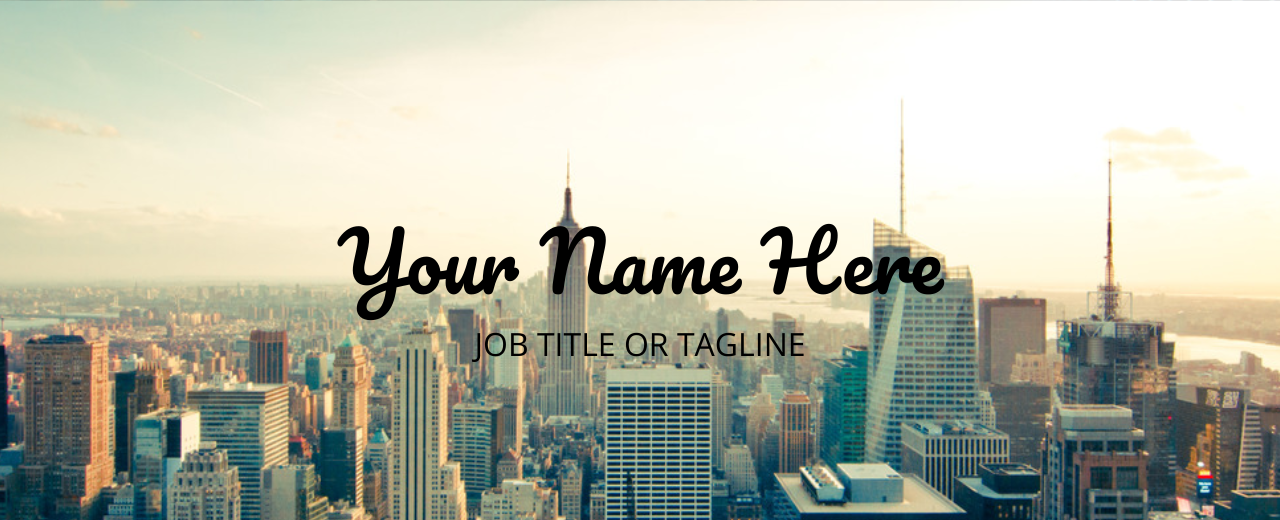
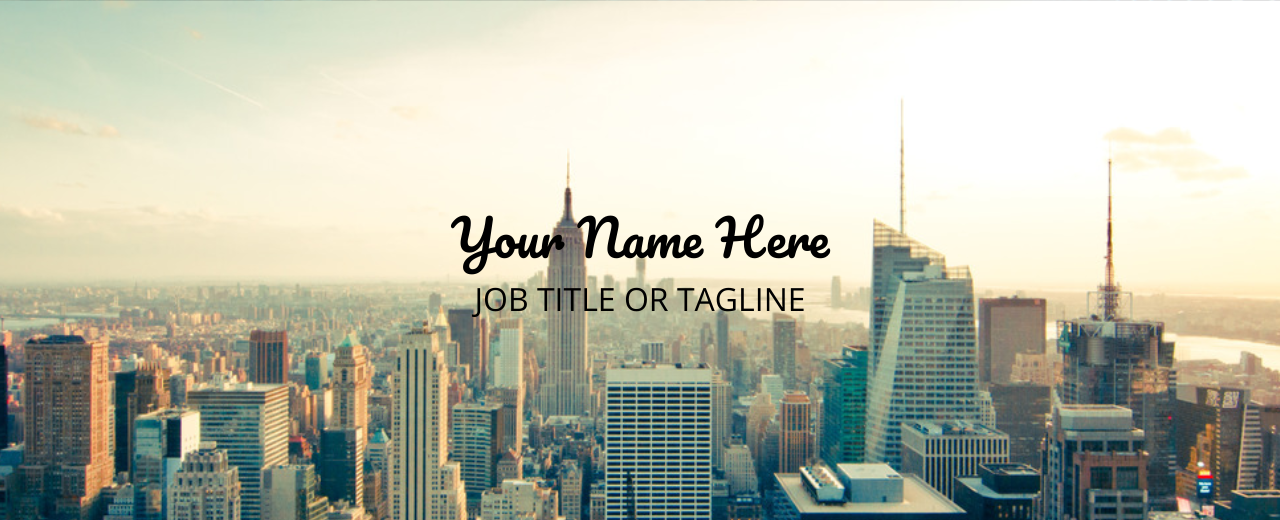
Before and after one commit to jess-llc/jess-llc.github.io, a plain HTML site: page index.html in a window 1280 px wide. Shown: the top 520 px of the page. Drawn offline with nearby package versions, Linux system fonts and the light colour scheme.

Commit message:
changed the font in css of h1

```diff
--- a/css/style.css
+++ b/css/style.css
@@ -39,7 +39,7 @@ header h1 {
   font-family: "Pacifico", Georgia, cursive;
 
   /*Make your main heading bigger or smaller by changing the number below.*/
-  font-size: 80px;
+  font-size: 50px;
 }
 header h2,
 section h1 {
```
